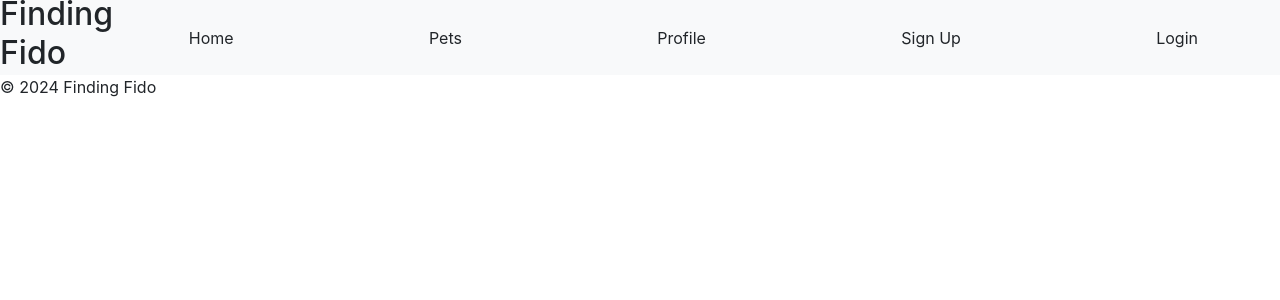
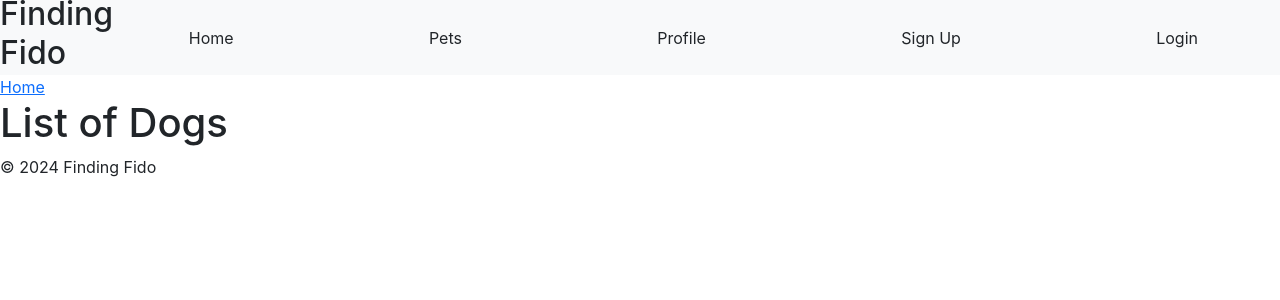
Before and after one commit to ImperialSpaceCoalition/Project3, a React (Create React App) app in the folder client/: page /dogs in a window 1280 px wide. Shown: the top 300 px of the page. Built offline with nearby package versions, Linux system fonts and the light colour scheme.

Commit message:
added routes for each species

```diff
--- a/client/src/App.js
+++ b/client/src/App.js
@@ -9,6 +9,12 @@ import PetDetail from './components/PetDetail';
 import UserProfile from './components/UserProfile';
 import SignUp from './components/SignUp';
 import Login from './components/Login';
+import DogList from './components/DogList';
+import CatList from './components/CatList';
+import RabbitList from './components/RabbitList';
+import FerretList from './components/FerretList';
+import GuineaPigList from './components/GuineaPigList';
+import HamsterGerbilList from './components/HamsterGerbilList';
 function App() {
   return (
     <Router>
@@ -16,6 +22,12 @@ function App() {
       <Routes>
         <Route path="/" element={<Home />} />
         <Route path="/pets" element={<PetList />} />
+        <Route path="/dogs" element={<DogList />} />
+        <Route path="/cats" element={<CatList />} />
+        <Route path="/rabbits" element={<RabbitList />} />
+        <Route path="/ferrets" element={<FerretList />} />
+        <Route path="/guineapigs" element={<GuineaPigList />} />
+        <Route path="/hamstersgerbils" element={<HamsterGerbilList />} />
         <Route path="/pets/:id" element={<PetDetail />} />
         <Route path="/profile" element={<UserProfile />} />
         <Route path="/signup" element={<SignUp/>} />
--- /dev/null
+++ b/client/src/components/CatList.js
@@ -0,0 +1,13 @@
+import React from "react";
+
+function CatList() {
+  return (
+    <div>
+      <a href="/">Home</a>
+      <h1>List of Cats</h1>
+
+    </div>
+  );
+}
+
+export default CatList;
--- /dev/null
+++ b/client/src/components/DogList.js
@@ -0,0 +1,13 @@
+import React from "react";
+
+function DogList() {
+  return (
+    <div>
+      <a href="/">Home</a>
+      <h1>List of Dogs</h1>
+
+    </div>
+  );
+}
+
+export default DogList;
--- /dev/null
+++ b/client/src/components/FerretList.js
@@ -0,0 +1,13 @@
+import React from "react";
+
+function FerretList() {
+  return (
+    <div>
+      <a href="/">Home</a>
+      <h1>List of Ferrets</h1>
+
+    </div>
+  );
+}
+
+export default FerretList;
--- /dev/null
+++ b/client/src/components/GuineaPigList.js
@@ -0,0 +1,13 @@
+import React from "react";
+
+function GuineaPigList() {
+  return (
+    <div>
+      <a href="/">Home</a>
+      <h1>List of Guinea Pigs</h1>
+
+    </div>
+  );
+}
+
+export default GuineaPigList;
--- /dev/null
+++ b/client/src/components/HamsterGerbilList.js
@@ -0,0 +1,13 @@
+import React from "react";
+
+function HamsterGerbilList() {
+  return (
+    <div>
+      <a href="/">Home</a>
+      <h1>List of Hamsters and Gerbils</h1>
+
+    </div>
+  );
+}
+
+export default HamsterGerbilList;
--- a/client/src/components/Home.js
+++ b/client/src/components/Home.js
@@ -41,7 +41,7 @@ function Home() {
           <div className='animal-link'>
             <h2>Dogs</h2>
             <img className="home-image" alt="animal pic" src={DogPic} />
-            <a href="/">Check Out Dogs</a>
+            <a href="/dogs">Check Out Dogs</a>
           </div>
         </Col>
 
@@ -49,7 +49,7 @@ function Home() {
         <div className='animal-link'>
             <h2>Cats</h2>
             <img className="home-image" alt="animal pic" src={CatPic} />
-            <a href="/">Check Out Cats</a>
+            <a href="/cats">Check Out Cats</a>
           </div>
         </Col>
 
@@ -57,7 +57,7 @@ function Home() {
         <div className="animal-link">
             <h2>Rabbits</h2>
             <img className="home-image" alt="animal pic" src={RabbitPic} />
-            <a href="/">Check Out Rabbits</a>
+            <a href="/rabbits">Check Out Rabbits</a>
           </div>
         </Col>
 
@@ -65,7 +65,7 @@ function Home() {
          <div className="animal-link">
             <h2>Ferrets</h2>
             <img className="home-image" alt="animal pic" src={FerretPic} />
-            <a href="/">Check Out Ferrets</a>
+            <a href="/ferrets">Check Out Ferrets</a>
          </div>
         </Col>
 
@@ -73,7 +73,7 @@ function Home() {
          <div className="animal-link">
             <h2>Guinea Pigs</h2>
             <img className="home-image" alt="animal pic" src={GuineaPigPic}/>
-            <a href="/">Check Out Guinea Pigs</a>
+            <a href="/guineapigs">Check Out Guinea Pigs</a>
          </div>
         </Col>
 
@@ -81,7 +81,7 @@ function Home() {
          <div className="animal-link">
             <h2>Hamsters/Gerbils</h2>
             <img className="home-image" alt="animal pic" src={HamsterPic} />
-            <a href="/">Check Out Hamsters and Gerbils</a>
+            <a href="/hamstersgerbils">Check Out Hamsters and Gerbils</a>
          </div>
         </Col>
 
--- /dev/null
+++ b/client/src/components/RabbitList.js
@@ -0,0 +1,13 @@
+import React from "react";
+
+function RabbitList() {
+  return (
+    <div>
+      <a href="/">Home</a>
+      <h1>List of Rabbits</h1>
+
+    </div>
+  );
+}
+
+export default RabbitList;
```
